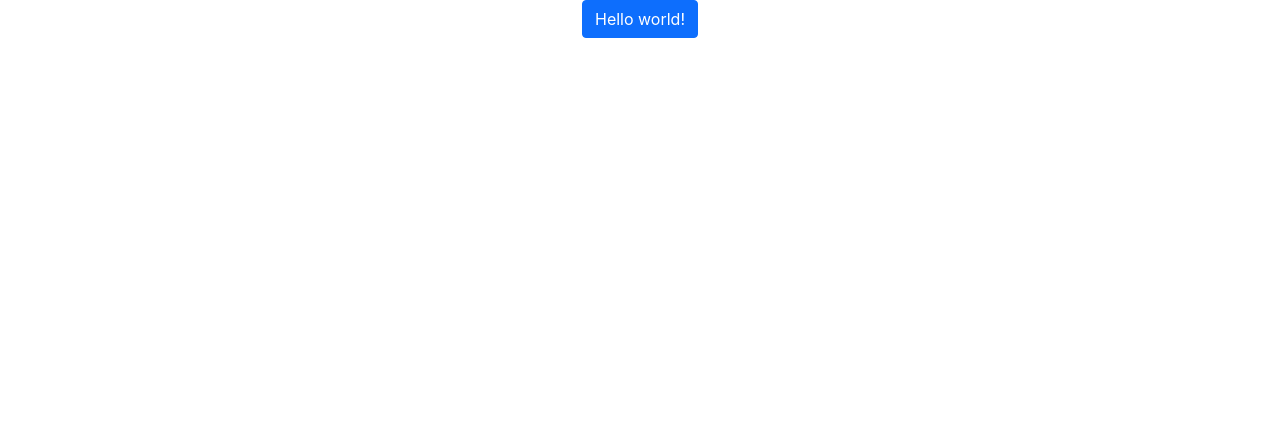
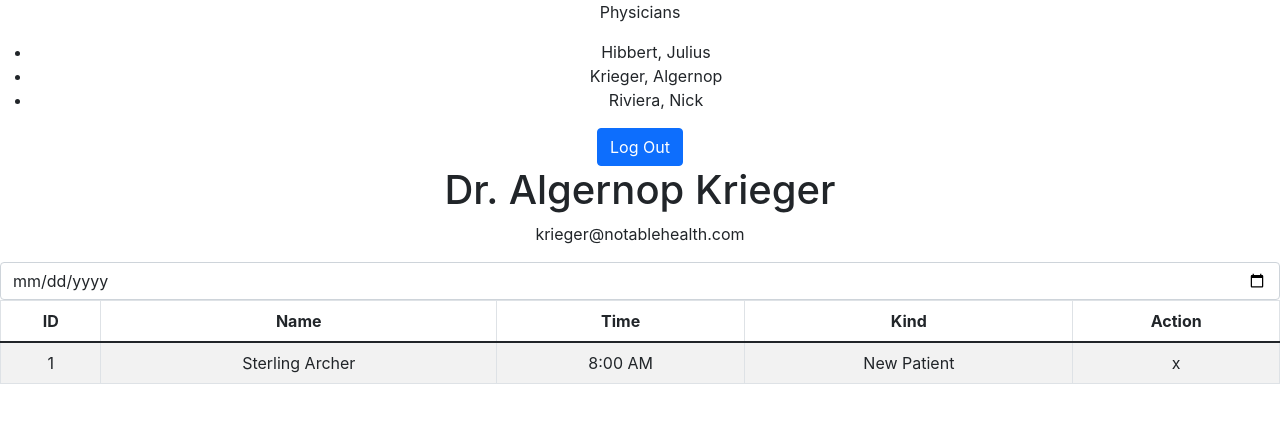
Before and after one commit to claudealdric/doctors-calendar, a React (Create React App) app: page / in a window 1280 px wide. Shown: the top 422 px of the page. Built offline with nearby package versions, Linux system fonts and the light colour scheme.

Commit message:
Create content skeleton

```diff
--- a/src/App.tsx
+++ b/src/App.tsx
@@ -1,10 +1,54 @@
 import Button from "react-bootstrap/esm/Button";
+import Form from "react-bootstrap/esm/Form";
+import Table from "react-bootstrap/esm/Table";
 import "./App.css";
 
 function App() {
   return (
     <div className="App">
-      <Button variant="primary">Hello world!</Button>
+      <nav>
+        <p className="uppercase">Physicians</p>
+
+        <ul>
+          <li>Hibbert, Julius</li>
+          <li>Krieger, Algernop</li>
+          <li>Riviera, Nick</li>
+        </ul>
+
+        <Button variant="primary">Log Out</Button>
+      </nav>
+
+      <main>
+        <h1>Dr. Algernop Krieger</h1>
+        <p>krieger@notablehealth.com</p>
+        <Form>
+          <Form.Group>
+            <Form.Control type="date" />
+          </Form.Group>
+        </Form>
+
+        <Table striped bordered hover>
+          <thead>
+            <tr>
+              <th>ID</th>
+              <th>Name</th>
+              <th>Time</th>
+              <th>Kind</th>
+              <th>Action</th>
+            </tr>
+          </thead>
+
+          <tbody>
+            <tr>
+              <td>1</td>
+              <td>Sterling Archer</td>
+              <td>8:00 AM</td>
+              <td>New Patient</td>
+              <td>x</td>
+            </tr>
+          </tbody>
+        </Table>
+      </main>
     </div>
   );
 }
```
